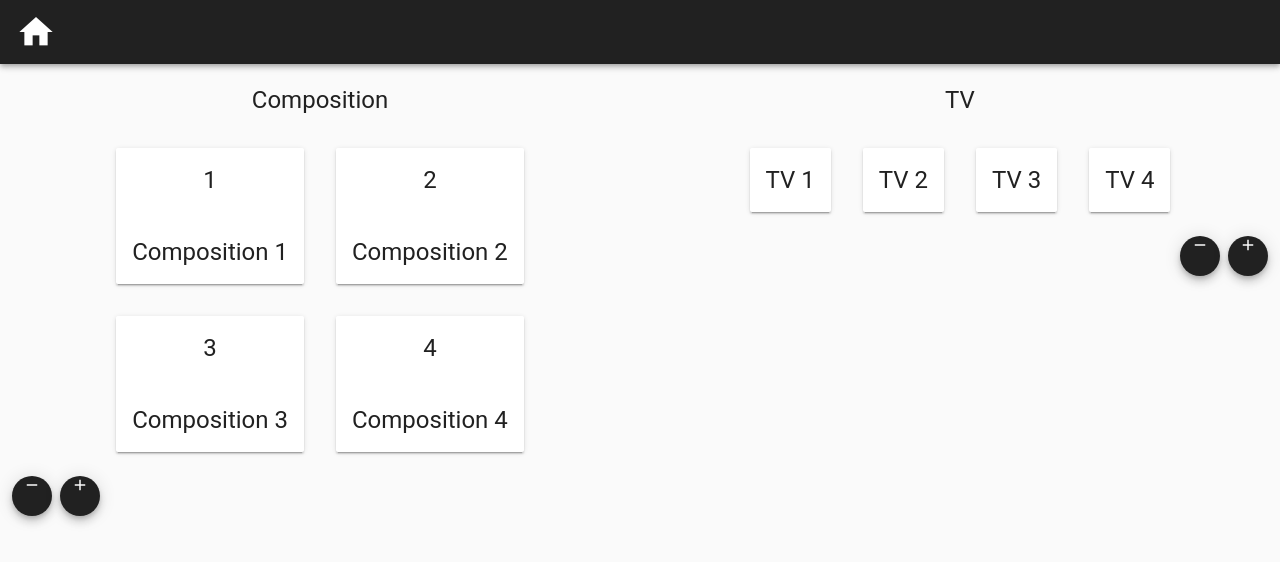
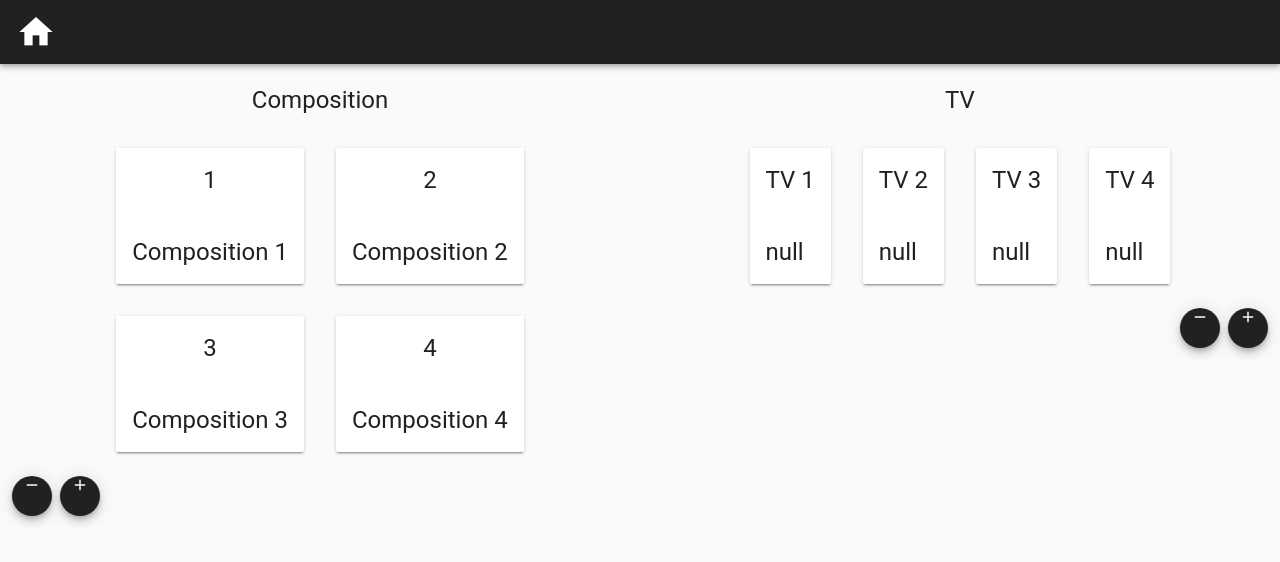
Before and after one commit to benjaminSureau/ScreenFleet, a Vue app: page / in a window 1280 px wide. Shown: the top 562 px of the page. Built offline with nearby package versions, Linux system fonts and the light colour scheme.

Commit message:
feat(allFrame): remove draggable => try with selection

```diff
--- a/src/components/compositionFrame.vue
+++ b/src/components/compositionFrame.vue
@@ -43,18 +43,6 @@
 </template>
 
 <script>
-
-const message = [
-    "vue.draggable",
-    "draggable",
-    "component",
-    "for",
-    "vue.js 2.0",
-    "based",
-    "on",
-    "Sortablejs"
-];
-
 const compositions = [
     {_id: '1', name: 'Composition 1'},
     {_id: '2', name: 'Composition 2'},
@@ -63,7 +51,7 @@ const compositions = [
 ];
 
 let compoCounter = 4;
-export var selectedComposition = "blanla";
+export var selectedComposition = null;
 
 
 export default {
@@ -72,9 +60,6 @@ export default {
     },
     data() {
         return {
-            list: message.map((name, index) => {
-                return { name, order: index + 1, fixed: false };
-            }),
             compositions
         };
     },
@@ -99,5 +84,10 @@ export default {
 </script>
 
 <style scoped>
-
+    .fade-transition {
+        transition: opacity .3s ease;
+    }
+    .fade-enter, .fade-leave {
+        opacity: 0;
+    }
 </style>
--- a/src/components/tvFrame.vue
+++ b/src/components/tvFrame.vue
@@ -15,9 +15,9 @@
                         <v-card-title class="justify-center">
                             <h3 class="headline mb-0" >{{tv.name}}</h3>
                         </v-card-title>
-                        <v-card-title v-if="tv.composition != null" primary-title>
+                        <v-card-title primary-title>
                             <div>
-                                <h3 class="headline mb-0">{{tv.composition.name}}</h3>
+                                <h3 class="headline mb-0">{{typeof tv.composition==='undefined' ? 'null' : tv.composition.name}}</h3>
                             </div>
                         </v-card-title>
                     </v-card>
@@ -39,14 +39,12 @@
 
 <script>
 import { selectedComposition } from './compositionFrame'
-console.log(selectedComposition);
-
 
 const tvList =[
-    { name: 'TV 1'},
-    { name: 'TV 2'},
-    { name: 'TV 3'},
-    { name: 'TV 4'}
+    { name: 'TV 1', },
+    { name: 'TV 2', },
+    { name: 'TV 3', },
+    { name: 'TV 4', }
 ];
 
 let tvCounter = 4;
@@ -68,7 +66,10 @@ export default {
             tvList.push({_id: tvCounter, name: 'TV ' + tvCounter});
         },
         show: function (tv) {
-            tv.name = selectedComposition.name;
+            if (selectedComposition != null) {
+                tv.composition = selectedComposition;
+                console.log(tv.composition.name);
+            }
         },
     }
 };
```
